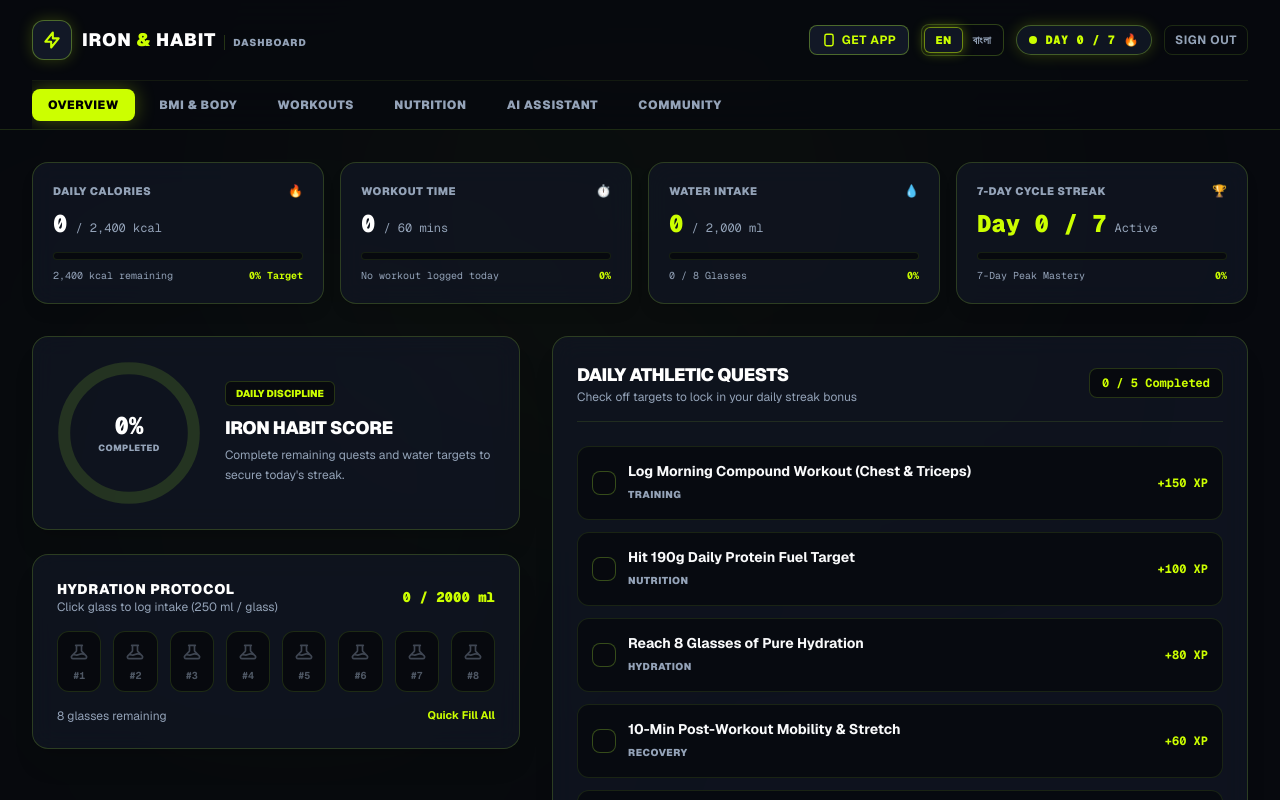
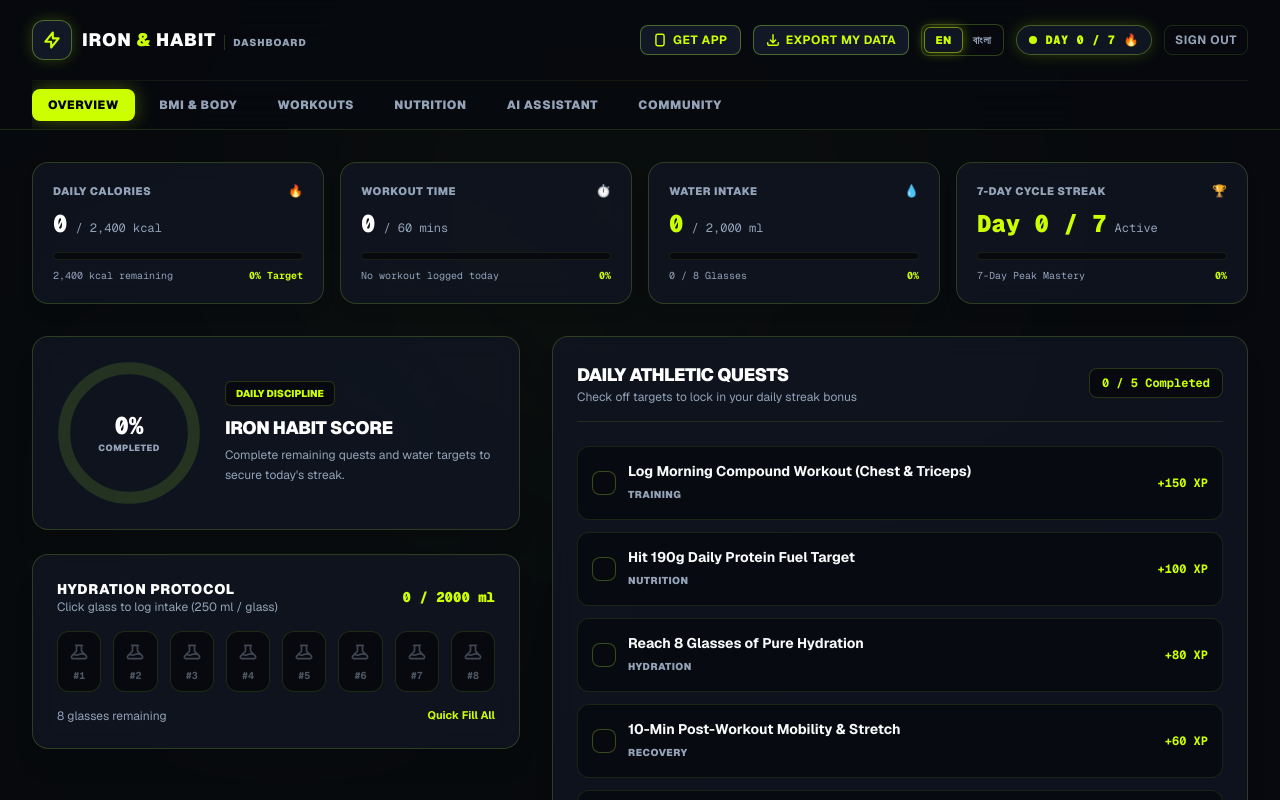
Before and after one commit to 013siam11932412-dev/ironandhabit, a Next.js app: page /dashboard in a window 1280 px wide. Shown: the top 800 px of the page. Built offline with nearby package versions, Linux system fonts and the light colour scheme; no server answers.

Commit message:
feat: add apple-touch-icon, google analytics support, and dashboard data export

```diff
--- a/scripts/generate-pwa-icons.js
+++ b/scripts/generate-pwa-icons.js
@@ -167,20 +167,23 @@ function renderIconPixel(width, height, isMaskable) {
 }
 
 // Generate PNG files
+const publicDir = path.join(__dirname, '..', 'public');
 const targets = [
-  { name: 'icon-192x192.png', size: 192, maskable: false },
-  { name: 'icon-192x192-maskable.png', size: 192, maskable: true },
-  { name: 'icon-512x512.png', size: 512, maskable: false },
-  { name: 'icon-512x512-maskable.png', size: 512, maskable: true },
-  { name: 'icon-maskable.png', size: 512, maskable: true },
-  { name: 'icon.png', size: 512, maskable: false }
+  { name: 'icon-192x192.png', size: 192, maskable: false, dest: iconsDir },
+  { name: 'icon-192x192-maskable.png', size: 192, maskable: true, dest: iconsDir },
+  { name: 'icon-512x512.png', size: 512, maskable: false, dest: iconsDir },
+  { name: 'icon-512x512-maskable.png', size: 512, maskable: true, dest: iconsDir },
+  { name: 'icon-maskable.png', size: 512, maskable: true, dest: iconsDir },
+  { name: 'icon.png', size: 512, maskable: false, dest: iconsDir },
+  { name: 'apple-touch-icon.png', size: 180, maskable: true, dest: publicDir },
+  { name: 'apple-touch-icon.png', size: 180, maskable: true, dest: iconsDir }
 ];
 
 for (const t of targets) {
-  const filePath = path.join(iconsDir, t.name);
+  const filePath = path.join(t.dest, t.name);
   const png = makePNG(t.size, t.size, renderIconPixel(t.size, t.size, t.maskable));
   fs.writeFileSync(filePath, png);
-  console.log(`Generated: ${t.name} (${t.size}x${t.size}) - ${png.length} bytes`);
+  console.log(`Generated: ${filePath} (${t.size}x${t.size}) - ${png.length} bytes`);
 }
 
 // Also generate a crisp SVG version in public/icons/icon.svg
--- a/src/app/dashboard/page.tsx
+++ b/src/app/dashboard/page.tsx
@@ -7,6 +7,7 @@ import { useLanguage } from "@/context/LanguageContext";
 import { useAuth } from "@/context/AuthContext";
 import LanguageToggle from "@/components/LanguageToggle";
 import ProgressChartBoard from "@/components/dashboard/ProgressChartBoard";
+import ExportDataButton from "@/components/dashboard/ExportDataButton";
 import Footer from "@/components/Footer";
 import InstallAppButton from "@/components/pwa/InstallAppButton";
 import {
@@ -392,6 +393,7 @@ export default function DashboardPage() {
             {/* Language Switcher, 7-Day Cyclical Streak & Status Badge */}
             <div className="flex items-center gap-2.5 sm:gap-3">
               <InstallAppButton />
+              <ExportDataButton />
               <LanguageToggle />
 
               {/* 7-Day Cyclical Streak Tracker Badge */}
--- a/src/app/layout.tsx
+++ b/src/app/layout.tsx
@@ -5,6 +5,7 @@ import { LanguageProvider } from "@/context/LanguageContext";
 import { AuthProvider } from "@/context/AuthContext";
 import AuthModal from "@/components/auth/AuthModal";
 import ServiceWorkerRegister from "@/components/pwa/ServiceWorkerRegister";
+import GoogleAnalytics from "@/components/analytics/GoogleAnalytics";
 
 const geistSans = Geist({
   variable: "--font-geist-sans",
@@ -21,6 +22,10 @@ export const metadata: Metadata = {
   description:
     "Elite athletic conditioning and habit operating system. Precision workout tracking, nutrition planning, and live telemetry.",
   manifest: "/manifest.json",
+  icons: {
+    icon: "/icons/icon-192x192.png",
+    apple: "/apple-touch-icon.png",
+  },
   appleWebApp: {
     capable: true,
     statusBarStyle: "black-translucent",
@@ -47,7 +52,7 @@ export default function RootLayout({
       <head>
         <link rel="manifest" href="/manifest.json" />
         <meta name="theme-color" content="#10b981" />
-        <link rel="apple-touch-icon" href="/icons/icon-192x192.png" />
+        <link rel="apple-touch-icon" sizes="180x180" href="/apple-touch-icon.png" />
         <script
           dangerouslySetInnerHTML={{
             __html: `
@@ -61,6 +66,7 @@ export default function RootLayout({
         />
       </head>
       <body className="min-h-full flex flex-col bg-[#07090e] text-[#f9fafb] selection:bg-[#ccff00] selection:text-black">
+        <GoogleAnalytics />
         <LanguageProvider>
           <AuthProvider>
             {children}
--- /dev/null
+++ b/src/components/analytics/GoogleAnalytics.tsx
@@ -0,0 +1,66 @@
+"use client";
+
+import Script from "next/script";
+import { usePathname, useSearchParams } from "next/navigation";
+import { useEffect, Suspense } from "react";
+
+declare global {
+  interface Window {
+    dataLayer?: unknown[];
+    gtag?: (...args: unknown[]) => void;
+  }
+}
+
+interface GoogleAnalyticsProps {
+  measurementId?: string;
+}
+
+function AnalyticsTracker({ gaId }: { gaId: string }) {
+  const pathname = usePathname();
+  const searchParams = useSearchParams();
+
+  useEffect(() => {
+    if (typeof window !== "undefined" && typeof window.gtag === "function") {
+      const url = pathname + (searchParams?.toString() ? `?${searchParams.toString()}` : "");
+      window.gtag("config", gaId, {
+        page_path: url,
+      });
+    }
+  }, [pathname, searchParams, gaId]);
+
+  return null;
+}
+
+export default function GoogleAnalytics({ measurementId }: GoogleAnalyticsProps) {
+  const gaId = measurementId || process.env.NEXT_PUBLIC_GA_ID;
+
+  if (!gaId || gaId.trim() === "" || gaId.includes("YOUR_GA_ID")) {
+    return null;
+  }
+
+  return (
+    <>
+      <Script
+        strategy="afterInteractive"
+        src={`https://www.googletagmanager.com/gtag/js?id=${gaId}`}
+      />
+      <Script
+        id="google-analytics-init"
+        strategy="afterInteractive"
+        dangerouslySetInnerHTML={{
+          __html: `
+            window.dataLayer = window.dataLayer || [];
+            function gtag(){dataLayer.push(arguments);}
+            gtag('js', new Date());
+            gtag('config', '${gaId}', {
+              page_path: window.location.pathname,
+            });
+          `,
+        }}
+      />
+      <Suspense fallback={null}>
+        <AnalyticsTracker gaId={gaId} />
+      </Suspense>
+    </>
+  );
+}
--- /dev/null
+++ b/src/components/dashboard/ExportDataButton.tsx
@@ -0,0 +1,218 @@
+"use client";
+
+import React, { useState } from "react";
+import { useLanguage } from "@/context/LanguageContext";
+import { useAuth } from "@/context/AuthContext";
+import { getStoredHistory, getStoredStreak } from "@/lib/storage";
+import { getStoredRoutines, getStoredWeightUnit } from "@/lib/workoutStorage";
+import {
+  getLocalNutritionLogs,
+  getLocalWorkoutLogs,
+  getAllLocalDailyMetrics,
+  getLocalBmiRecords,
+  fetchAllDailyMetrics,
+  fetchBmiRecords,
+  fetchTodayNutritionLogs,
+  fetchTodayWorkoutLogs,
+} from "@/lib/db";
+
+export default function ExportDataButton() {
+  const { language } = useLanguage();
+  const { user } = useAuth();
+  const [isExporting, setIsExporting] = useState(false);
+  const [isSuccess, setIsSuccess] = useState(false);
+
+  async function handleExport() {
+    if (isExporting) return;
+    setIsExporting(true);
+
+    try {
+      // 1. Gather localStorage data safely
+      const streakDay = getStoredStreak();
+      const history30Days = getStoredHistory();
+      const routines = getStoredRoutines();
+      const weightUnit = getStoredWeightUnit();
+      const localNutrition = getLocalNutritionLogs();
+      const localWorkouts = getLocalWorkoutLogs();
+      const localMetrics = getAllLocalDailyMetrics();
+      const localBmi = getLocalBmiRecords();
+
+      let customCalorieTarget: number | null = null;
+      let waterGlasses: boolean[] = [];
+      let dailyQuests: unknown[] = [];
+      let activeRoutineId: string | null = null;
+
+      if (typeof window !== "undefined") {
+        try {
+          const calTargetStr = localStorage.getItem("iron_custom_calorie_target");
+          if (calTargetStr) customCalorieTarget = parseInt(calTargetStr, 10);
+        } catch {}
+
+        try {
+          const glassesStr = localStorage.getItem("iron_water_glasses");
+          if (glassesStr) waterGlasses = JSON.parse(glassesStr);
+        } catch {}
+
+        try {
+          const questsStr = localStorage.getItem("iron_daily_quests");
+          if (questsStr) dailyQuests = JSON.parse(questsStr);
+        } catch {}
+
+        try {
+          activeRoutineId = localStorage.getItem("iron_active_routine_id");
+        } catch {}
+      }
+
+      // 2. Fetch cloud-synced data if user is logged in
+      let remoteDailyMetrics: unknown[] = [];
+      let remoteBmiRecords: unknown[] = [];
+      let remoteTodayNutrition: unknown[] = [];
+      let remoteTodayWorkouts: unknown[] = [];
+
+      if (user?.id) {
+        try {
+          const [metrics, bmi, nut, wkt] = await Promise.allSettled([
+            fetchAllDailyMetrics(user.id),
+            fetchBmiRecords(user.id),
+            fetchTodayNutritionLogs(user.id),
+            fetchTodayWorkoutLogs(user.id),
+          ]);
+
+          if (metrics.status === "fulfilled") remoteDailyMetrics = metrics.value;
+          if (bmi.status === "fulfilled") remoteBmiRecords = bmi.value;
+          if (nut.status === "fulfilled") remoteTodayNutrition = nut.value;
+          if (wkt.status === "fulfilled") remoteTodayWorkouts = wkt.value;
+        } catch (err) {
+          console.warn("Could not fetch remote user data for export:", err);
+        }
+      }
+
+      // 3. Compile full user data payload
+      const exportPayload = {
+        metadata: {
+          application: "Iron & Habit",
+          version: "1.0",
+          exportDate: new Date().toISOString(),
+          platform: typeof window !== "undefined" ? window.navigator.userAgent : "Web",
+        },
+        userProfile: user
+          ? {
+              id: user.id,
+              email: user.email,
+              name: user.user_metadata?.full_name || null,
+              createdAt: user.created_at,
+            }
+          : {
+              type: "guest",
+            },
+        telemetry: {
+          streakDay,
+          customCalorieTarget: customCalorieTarget || 2400,
+          todayWaterGlasses: waterGlasses,
+          todayQuests: dailyQuests,
+          history30Days,
+          dailyMetrics: {
+            local: localMetrics,
+            synced: remoteDailyMetrics,
+          },
+        },
+        workouts: {
+          preferredWeightUnit: weightUnit,
+          activeRoutineId,
+          routines,
+          logs: {
+            local: localWorkouts,
+            synced: remoteTodayWorkouts,
+          },
+        },
+        nutrition: {
+          logs: {
+            local: localNutrition,
+            synced: remoteTodayNutrition,
+          },
+        },
+        bodyComposition: {
+          bmiRecords: {
+            local: localBmi,
+            synced: remoteBmiRecords,
+          },
+        },
+      };
+
+      // 4. Create and trigger download
+      const jsonString = JSON.stringify(exportPayload, null, 2);
+      const blob = new Blob([jsonString], { type: "application/json;charset=utf-8" });
+      const downloadUrl = URL.createObjectURL(blob);
+      const link = document.createElement("a");
+      const dateStr = new Date().toISOString().slice(0, 10);
+      link.href = downloadUrl;
+      link.download = `iron-and-habit-data-${dateStr}.json`;
+      document.body.appendChild(link);
+      link.click();
+      document.body.removeChild(link);
+      URL.revokeObjectURL(downloadUrl);
+
+      setIsSuccess(true);
+      setTimeout(() => setIsSuccess(false), 2500);
+    } catch (err) {
+      console.error("Export failed:", err);
+    } finally {
+      setIsExporting(false);
+    }
+  }
+
+  return (
+    <button
+      type="button"
+      onClick={handleExport}
+      disabled={isExporting}
+      className={`inline-flex items-center gap-1.5 px-3 py-1.5 rounded-lg text-xs font-bold uppercase tracking-wider transition-all cursor-pointer active:scale-95 ${
+        isSuccess
+          ? "bg-emerald-500/20 border border-emerald-400 text-emerald-400 shadow-[0_0_15px_rgba(16,185,129,0.3)]"
+          : "bg-[#121826] border border-[#a3e635]/40 text-[#ccff00] hover:border-[#ccff00] hover:shadow-[0_0_15px_rgba(204,255,0,0.25)]"
+      }`}
+      title={
+        language === "bn"
+          ? "আপনার সমস্ত ওয়ার্কআউট ও ট্র্যাকিং ডাটা JSON ফাইল হিসেবে ডাউনলোড করুন"
+          : "Export all your workouts, nutrition, and telemetry data as JSON"
+      }
+    >
+      <div className="w-3.5 h-3.5 flex items-center justify-center">
+        {isSuccess ? (
+          <svg
+            viewBox="0 0 24 24"
+            className="w-3.5 h-3.5"
+            fill="none"
+            stroke="currentColor"
+            strokeWidth="3"
+          >
+            <path strokeLinecap="round" strokeLinejoin="round" d="M4.5 12.75l6 6 9-13.5" />
+          </svg>
+        ) : (
+          <svg
+            viewBox="0 0 24 24"
+            className={`w-3.5 h-3.5 ${isExporting ? "animate-bounce" : ""}`}
+            fill="none"
+            stroke="currentColor"
+            strokeWidth="2.5"
+          >
+            <path strokeLinecap="round" strokeLinejoin="round" d="M3 16.5v2.25A2.25 2.25 0 005.25 21h13.5A2.25 2.25 0 0021 18.75V16.5M16.5 12L12 16.5m0 0L7.5 12m4.5 4.5V3" />
+          </svg>
+        )}
+      </div>
+      <span>
+        {isSuccess
+          ? language === "bn"
+            ? "ডাউনলোড সম্পন্ন"
+            : "Exported!"
+          : isExporting
+          ? language === "bn"
+            ? "রপ্তানি হচ্ছে..."
+            : "Exporting..."
+          : language === "bn"
+          ? "ডাটা এক্সপোর্ট"
+          : "Export My Data"}
+      </span>
+    </button>
+  );
+}
```
Also changed, not shown: public/apple-touch-icon.png (added), public/icons/apple-touch-icon.png (added).
